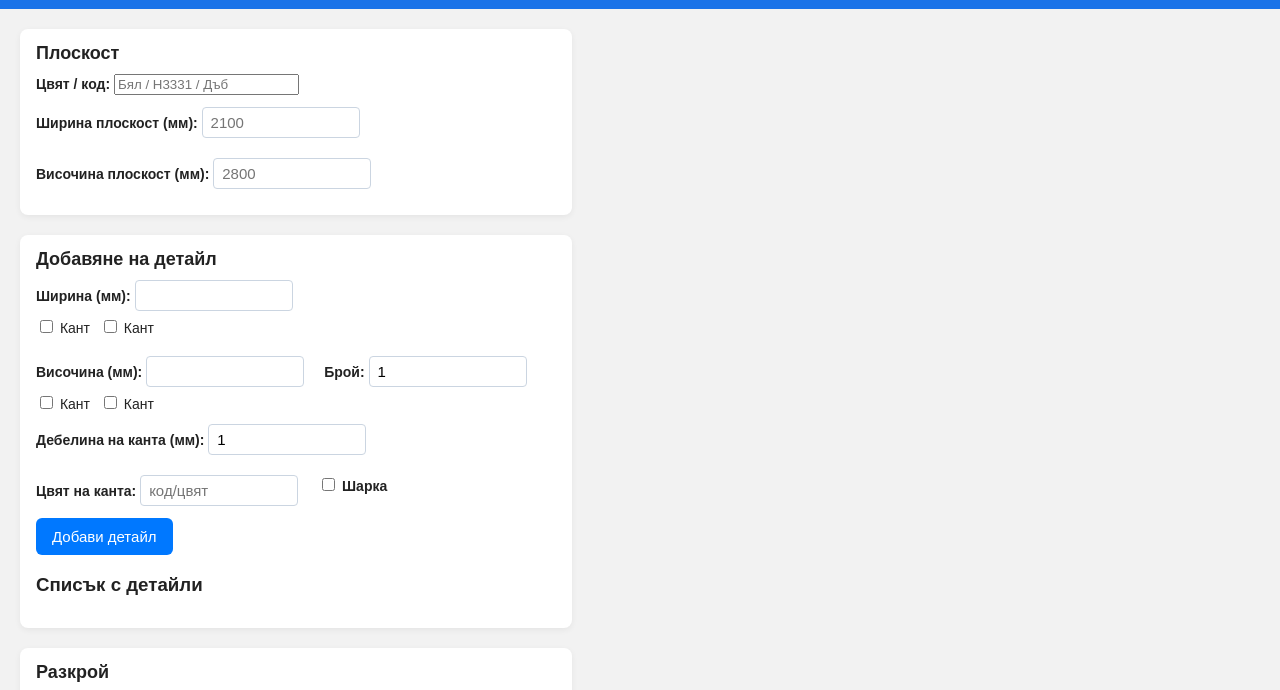
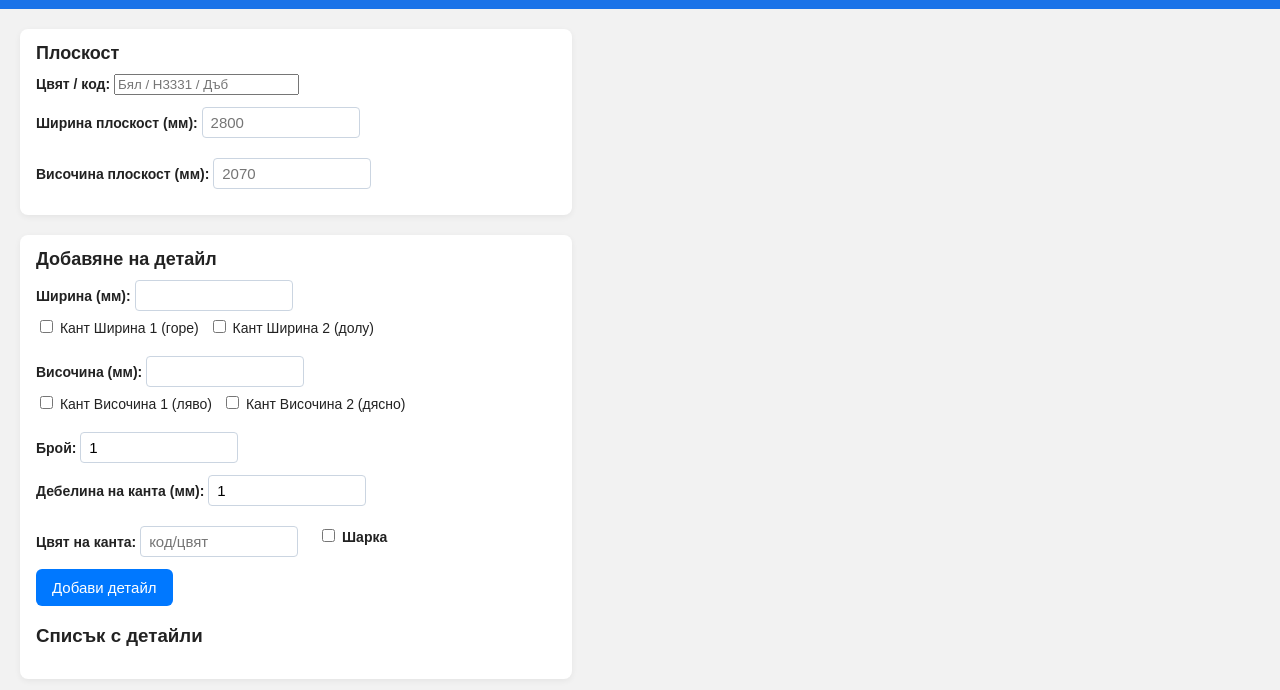
Before and after one commit to ivsko/Cutting, a website built with Vite: page index.html in a window 1280 px wide. Shown: the part 46-736 px from the top of the page. Built offline with nearby package versions, Linux system fonts and the light colour scheme.

Commit message:
Update index.html

```diff
--- a/index.html
+++ b/index.html
@@ -32,11 +32,11 @@
 
     <div class="form-row">
       <label>Ширина плоскост (мм):
-        <input id="boardWidth" type="number" placeholder="2100">
+        <input id="boardWidth" type="number" placeholder="2800">
       </label>
 
       <label>Височина плоскост (мм):
-        <input id="boardHeight" type="number" placeholder="2800">
+        <input id="boardHeight" type="number" placeholder="2070">
       </label>
     </div>
   </section>
@@ -44,9 +44,24 @@
   <!-- ПАНЕЛ: ДЕТАЙЛИ -->
   <section class="panel">
     <h2>Добавяне на детайл</h2>
-    <div class="form-row"> <div class="size-block"> <label>Ширина (мм): <input id="partWidth" type="number"> </label> <div class="edge-row"> <label><input type="checkbox" id="edgeLeft"> Кант</label> <label><input type="checkbox" id="edgeRight"> Кант</label> </div> </div> <div class="size-block"> <label>Височина (мм): <input id="partHeight" type="number"> </label> <div class="edge-row"> <label><input type="checkbox" id="edgeTop"> Кант</label> <label><input type="checkbox" id="edgeBottom"> Кант</label> </div> </div>
-<label>Брой: <input id="partCount" type="number" value="1"> </label>
+    <div class="form-row">
+      <div class="size-block">
+        <label>Ширина (мм): <input id="partWidth" type="number"> </label>
+        <div class="edge-row">
+          <label><input type="checkbox" id="edgeTop"> Кант Ширина 1 (горе)</label>
+          <label><input type="checkbox" id="edgeBottom"> Кант Ширина 2 (долу)</label>
+        </div>
       </div>
+      <div class="size-block">
+        <label>Височина (мм): <input id="partHeight" type="number"> </label>
+        <div class="edge-row">
+          <label><input type="checkbox" id="edgeLeft"> Кант Височина 1 (ляво)</label>
+          <label><input type="checkbox" id="edgeRight"> Кант Височина 2 (дясно)</label>
+        </div>
+      </div>
+      <label>Брой: <input id="partCount" type="number" value="1"> </label>
+    </div>
+
     <div class="form-row">
       <label>Дебелина на канта (мм):
         <input id="partEdgeThickness" type="number" value="1" min="0" max="3">
```
